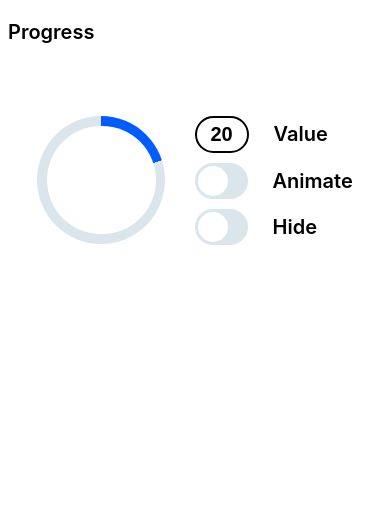
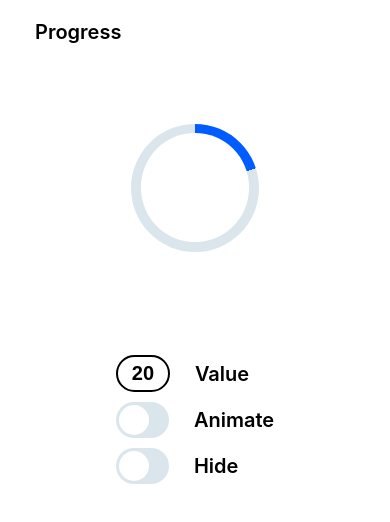
Before and after one commit to GorillaDevq/intern-ozon-fintech, a website with bundled scripts: page index.html in a window 390 px wide. Built offline with nearby package versions, Linux system fonts and the light colour scheme.

Commit message:
fix: media query

```diff
--- a/src/styles/ProgressBlock.css
+++ b/src/styles/ProgressBlock.css
@@ -123,8 +123,8 @@
     -webkit-appearance: none;
 }
 
-@media screen and (orientation: portrait) {
-    .progress-wrapper {
+@media screen and (max-width: 568px) {
+    .progress {
         flex-direction: column;
         max-width: 320px;
         height: 568px;
```
